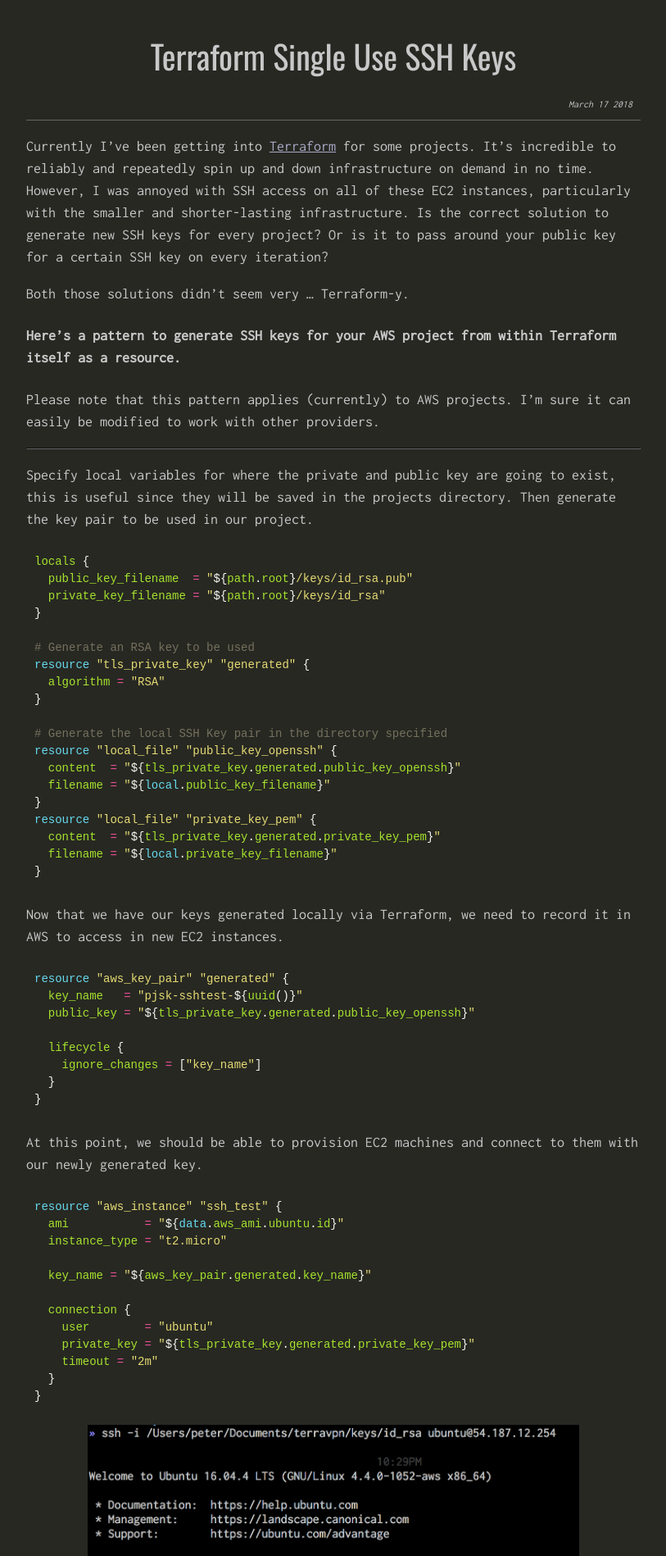
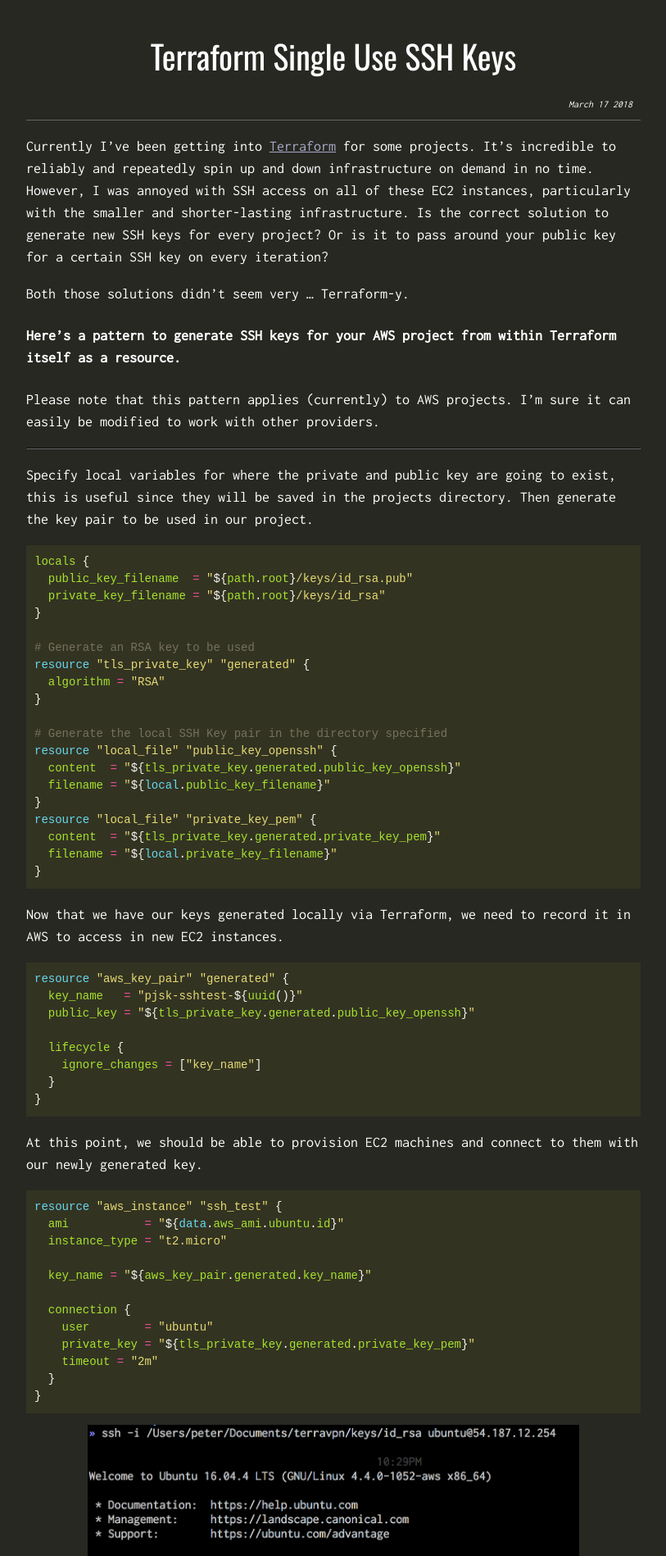
Before and after one commit to pjskennedy/pjsk, a Jekyll site: the page built from _posts/2018-03-16-terraform-ssh.md, in a window 1280 px wide. Shown: the top 1898 px of the page at 82% size, without its empty margins (233-1046 px from the left). Built offline with Jekyll 4.4.1, drawn with Linux system fonts in a browser that asks for light colours.

Commit message:
Maintenance

```diff
--- a/assets/css/highlight.scss
+++ b/assets/css/highlight.scss
@@ -6,8 +6,8 @@
  * Taken from: https://github.com/jwarby/jekyll-pygments-themes/blob/master/monokai.css
  * see Rouge / redcarpet documentation.
  */
-.highlight pre { background-color: #272822; }
-.highlight .hll { background-color: #272822; }
+.highlight pre { background-color: #332; }
+.highlight .hll { background-color: #332; }
 .highlight .c { color: #75715e } /* Comment */
 .highlight .err { color: #960050; background-color: #1e0010 } /* Error */
 .highlight .k { color: #66d9ef } /* Keyword */
@@ -72,7 +72,7 @@
 .highlight .gi { color: #a6e22e; } /* Generic.Inserted & Diff Inserted */
 
 code.highlighter-rouge {
-  background-color: #443;
+  background-color: #332;
   padding: 2px;
   border-radius: 2px;
 }
--- a/assets/css/style.scss
+++ b/assets/css/style.scss
@@ -5,7 +5,7 @@
 
 $background: #272822;
 $secondary: #666;
-$tertiary: #c8c8c8;
+$tertiary: #fff;
 $icon: #aa8;
 $icon-hover: #444;
 $white: #fff;
```
Also changed, not shown: Gemfile.lock, 1 other file.
